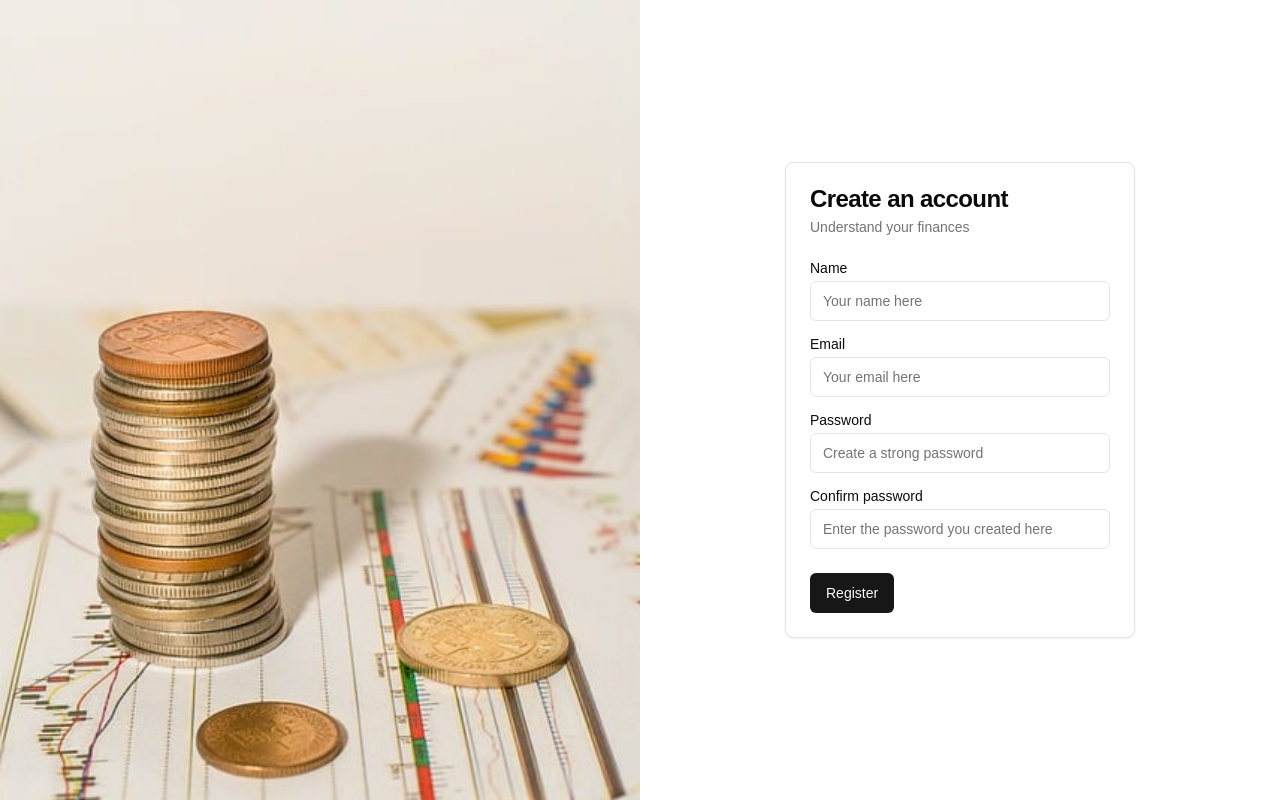
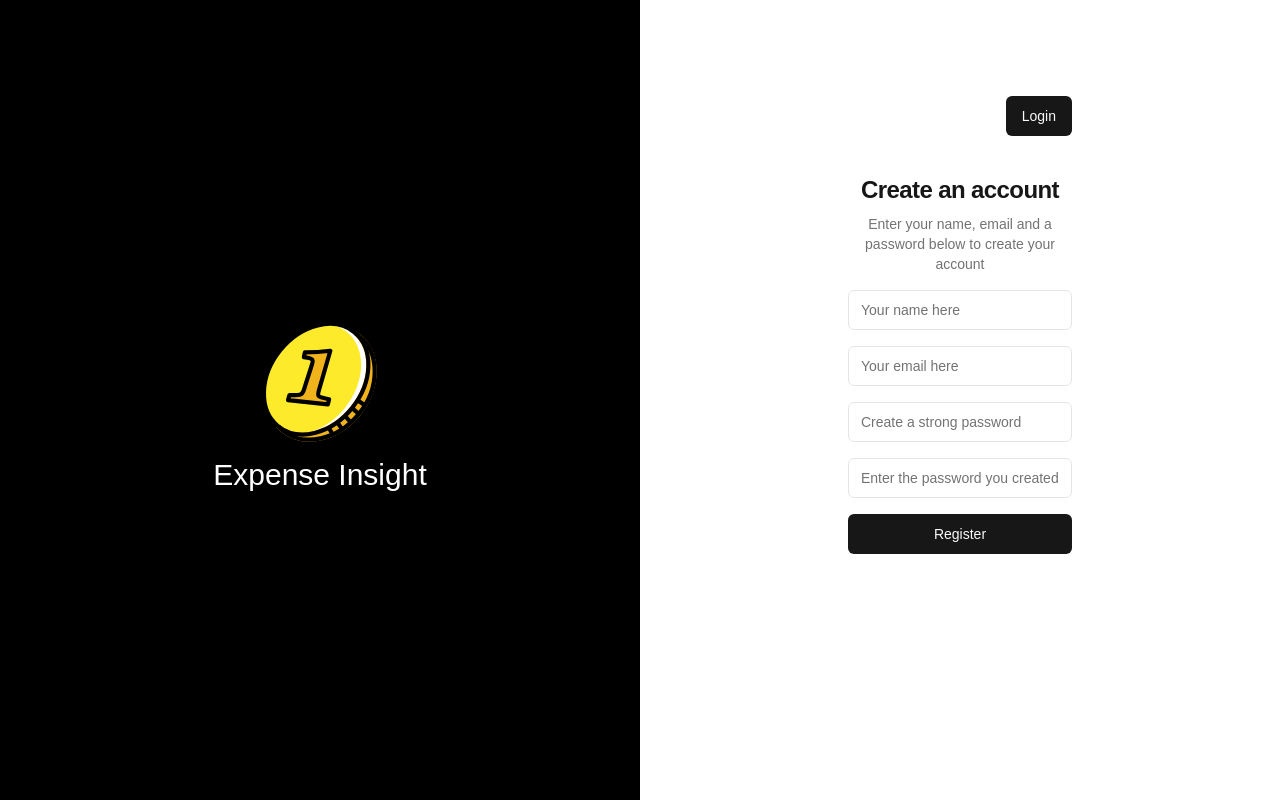
Before and after one commit to GuilhermeDeOliveiraAmorim/expense_tracker_frontend, a Next.js app: page /signup in a window 1280 px wide. Built offline with nearby package versions, Linux system fonts and the light colour scheme.

Commit message:
feat: adjustments in signup and login pages

```diff
--- a/app/login/page.tsx
+++ b/app/login/page.tsx
@@ -1,4 +1,5 @@
 import LoginForm from "@/components/forms/auth/login_form";
+import AuthLogo from "@/components/logo/authlogo";
 import { Metadata } from "next";
 
 export const metadata: Metadata = {
@@ -6,16 +7,14 @@ export const metadata: Metadata = {
   description: "Login to your account on Expense Insight",
 };
 
-export default function Home() {
+export default function Login() {
   return (
-    <div className="flex flex-col h-screen">
-      <div className="flex h-full">
-        <div className="w-1/2 bg-login bg-cover flex items-center justify-center"></div>
-        <div className="w-1/2 bg-white flex items-center justify-center">
-          <h2 className="text-white text-2xl">
-            <LoginForm />
-          </h2>
-        </div>
+    <div className="flex h-screen">
+      <div className="w-1/2 bg-black">
+        <AuthLogo />
+      </div>
+      <div className="w-1/2 bg-white">
+        <LoginForm />
       </div>
     </div>
   );
--- a/app/signup/page.tsx
+++ b/app/signup/page.tsx
@@ -1,18 +1,20 @@
 import SignupForm from "@/components/forms/auth/signup_form";
+import AuthLogo from "@/components/logo/authlogo";
 import { Metadata } from "next";
 
 export const metadata: Metadata = {
   title: "Expense Insight | Sign Up",
   description: "Sign up for a new account on Expense Insight",
 };
+
 export default function Signup() {
   return (
-    <div className="flex flex-col h-screen">
-      <div className="flex h-full">
-        <div className="w-1/2 bg-login bg-cover flex items-center justify-center"></div>
-        <div className="w-1/2 bg-white flex flex-col items-center justify-center gap-4">
-          <SignupForm />
-        </div>
+    <div className="flex h-screen">
+      <div className="w-1/2 bg-black">
+        <AuthLogo />
+      </div>
+      <div className="w-1/2 bg-white">
+        <SignupForm />
       </div>
     </div>
   );
--- a/components/forms/auth/login_form.tsx
+++ b/components/forms/auth/login_form.tsx
@@ -1,15 +1,6 @@
 "use client";
 
 import { Input } from "@/components/ui/input";
-import { Label } from "@/components/ui/label";
-import {
-  Card,
-  CardContent,
-  CardDescription,
-  CardFooter,
-  CardHeader,
-  CardTitle,
-} from "@/components/ui/card";
 import { Button } from "@/components/ui/button";
 import { useState } from "react";
 import { useToast } from "@/hooks/use-toast";
@@ -69,42 +60,44 @@ export default function LoginForm() {
     mutation.mutate({ email, password });
   };
 
+  const goToSignupPage = () => {
+    router.push("/signup");
+  };
+
   return (
-    <Card className="w-[350px]">
-      <CardHeader>
-        <CardTitle>Login to account</CardTitle>
-        <CardDescription>Manage your finances.</CardDescription>
-      </CardHeader>
-      <form onSubmit={handleSubmit}>
-        <CardContent>
-          <div className="grid w-full items-center gap-4">
-            <div className="flex flex-col space-y-1.5">
-              <Label htmlFor="framework">Email</Label>
+    <div className="flex flex-col h-full pl-52 pr-52 pb-52 pt-24 justify-between">
+      <div className="flex justify-end">
+        <Button onClick={goToSignupPage}>Sign Up</Button>
+      </div>
+      <form
+        onSubmit={handleSubmit}
+        className="flex flex-col gap-4 align-middle content-center justify-center w-full h-full"
+      >
+        <div className="flex flex-col space-y-2 text-center">
+          <h1 className="text-2xl font-semibold tracking-tight">Login</h1>
+          <p className="text-sm text-muted-foreground">
+            Enter your email and password to log in to your account
+          </p>
+        </div>
         <Input
           id="email"
           placeholder="Your email here"
           value={email}
           onChange={(e) => setEmail(e.target.value)}
           aria-label="Email"
+          className="space-y-1.5"
         />
-            </div>
-            <div className="flex flex-col space-y-1.5">
-              <Label htmlFor="framework">Password</Label>
         <Input
           id="password"
           type="password"
-                placeholder="Create a strong password"
+          placeholder="Your password here"
           value={password}
           onChange={(e) => setPassword(e.target.value)}
           aria-label="Password"
+          className="space-y-1.5"
         />
+        <Button type="submit">Login</Button>
+      </form>
     </div>
-          </div>
-        </CardContent>
-        <CardFooter className="flex justify-between">
-          <Button type="submit">Login</Button>
-        </CardFooter>
-      </form>
-    </Card>
   );
 }
--- a/components/forms/auth/signup_form.tsx
+++ b/components/forms/auth/signup_form.tsx
@@ -1,15 +1,6 @@
 "use client";
 
 import { Input } from "@/components/ui/input";
-import { Label } from "@/components/ui/label";
-import {
-  Card,
-  CardContent,
-  CardDescription,
-  CardFooter,
-  CardHeader,
-  CardTitle,
-} from "@/components/ui/card";
 import { Button } from "@/components/ui/button";
 import { useToast } from "@/hooks/use-toast";
 import { useState } from "react";
@@ -35,11 +26,11 @@ export default function SignupForm() {
     mutationFn: signup,
     onSuccess: (output: CreateUserOutputDTO) =>
       displayNotification({
+        variantToast: "default",
+        durationToast: 2500,
         outputType: {
           success: output,
         },
-        variantToast: "default",
-        durationToast: 2500,
         styleToast: {
           backgroundColor: "#4ade80",
         },
@@ -50,11 +41,11 @@ export default function SignupForm() {
       }),
     onError: (error: Error) =>
       displayNotification({
+        variantToast: "destructive",
+        durationToast: 2500,
         outputType: {
           error: error,
         },
-        durationToast: 2500,
-        variantToast: "destructive",
       }),
   });
 
@@ -85,37 +76,43 @@ export default function SignupForm() {
     mutation.mutate({ email, name, password });
   };
 
+  const goToLoginPage = () => {
+    router.push("/login");
+  };
+
   return (
-    <Card className="w-[350px]">
-      <CardHeader>
-        <CardTitle>Create an account</CardTitle>
-        <CardDescription>Understand your finances</CardDescription>
-      </CardHeader>
-      <form onSubmit={handleSubmit}>
-        <CardContent>
-          <div className="grid w-full items-center gap-4">
-            <div className="flex flex-col space-y-1.5">
-              <Label htmlFor="name">Name</Label>
+    <div className="flex flex-col h-full pl-52 pr-52 pb-52 pt-24 justify-between">
+      <div className="flex justify-end">
+        <Button onClick={goToLoginPage}>Login</Button>
+      </div>
+      <form
+        onSubmit={handleSubmit}
+        className="flex flex-col gap-4 align-middle content-center justify-center w-full h-full"
+      >
+        <div className="flex flex-col space-y-2 text-center">
+          <h1 className="text-2xl font-semibold tracking-tight">
+            Create an account
+          </h1>
+          <p className="text-sm text-muted-foreground">
+            Enter your name, email and a password below to create your account
+          </p>
+        </div>
         <Input
           id="name"
           placeholder="Your name here"
           value={name}
           onChange={(e) => setName(e.target.value)}
           aria-label="Name"
+          className="space-y-1.5"
         />
-            </div>
-            <div className="flex flex-col space-y-1.5">
-              <Label htmlFor="framework">Email</Label>
         <Input
           id="email"
           placeholder="Your email here"
           value={email}
           onChange={(e) => setEmail(e.target.value)}
           aria-label="Email"
+          className="space-y-1.5"
         />
-            </div>
-            <div className="flex flex-col space-y-1.5">
-              <Label htmlFor="framework">Password</Label>
         <Input
           id="password"
           type="password"
@@ -123,25 +120,19 @@ export default function SignupForm() {
           value={password}
           onChange={(e) => setPassword(e.target.value)}
           aria-label="Password"
+          className="space-y-1.5"
         />
-            </div>
-            <div className="flex flex-col space-y-1.5">
-              <Label htmlFor="framework">Confirm password</Label>
         <Input
           id="password_confirmed"
           type="password"
-                placeholder="Enter the password you created here"
+          placeholder="Enter the password you created"
           value={passwordConfirmed}
           onChange={(e) => setPasswordConfirmed(e.target.value)}
           aria-label="Confirm password"
+          className="space-y-1.5"
         />
+        <Button>Register</Button>
+      </form>
     </div>
-          </div>
-        </CardContent>
-        <CardFooter className="flex justify-between">
-          <Button>Register</Button>
-        </CardFooter>
-      </form>
-    </Card>
   );
 }
--- a/components/layout/common/header/commonheader.tsx
+++ b/components/layout/common/header/commonheader.tsx
@@ -4,7 +4,7 @@ import Link from "next/link";
 
 export default function CommomHeader() {
   return (
-    <header className="bg-white shadow-md">
+    <header className="bg-white">
       <div className="container mx-auto flex justify-between items-center py-4 px-6">
         <div className="flex items-center space-x-3">
           <Link href={"/"} className="flex items-center gap-1">
--- a/components/layout/common/header/dashboardheader.tsx
+++ b/components/layout/common/header/dashboardheader.tsx
@@ -4,7 +4,7 @@ import Link from "next/link";
 
 export default function DashboardHeader() {
   return (
-    <header className="bg-white shadow-md">
+    <header className="bg-white">
       <div className="mx-auto flex justify-between items-center py-4 px-6">
         <div className="flex items-center space-x-3">
           <Link href={"/"} className="flex items-center gap-1">
--- /dev/null
+++ b/components/logo/authlogo.tsx
@@ -0,0 +1,24 @@
+"use client";
+
+import { useRouter } from "next/navigation";
+import Logo from "./logo";
+
+export default function AuthLogo() {
+  const router = useRouter();
+
+  const goToHomePage = () => {
+    router.push("/");
+  };
+
+  return (
+    <div className="flex flex-col items-center justify-center h-full w-full">
+      <div
+        onClick={goToHomePage}
+        className="flex flex-col items-center justify-center cursor-pointer"
+      >
+        <Logo height="150" width="150" />
+        <h1 className="text-white text-3xl">Expense Insight</h1>
+      </div>
+    </div>
+  );
+}
```
Lines whose indentation alone changed are shown as unchanged.
